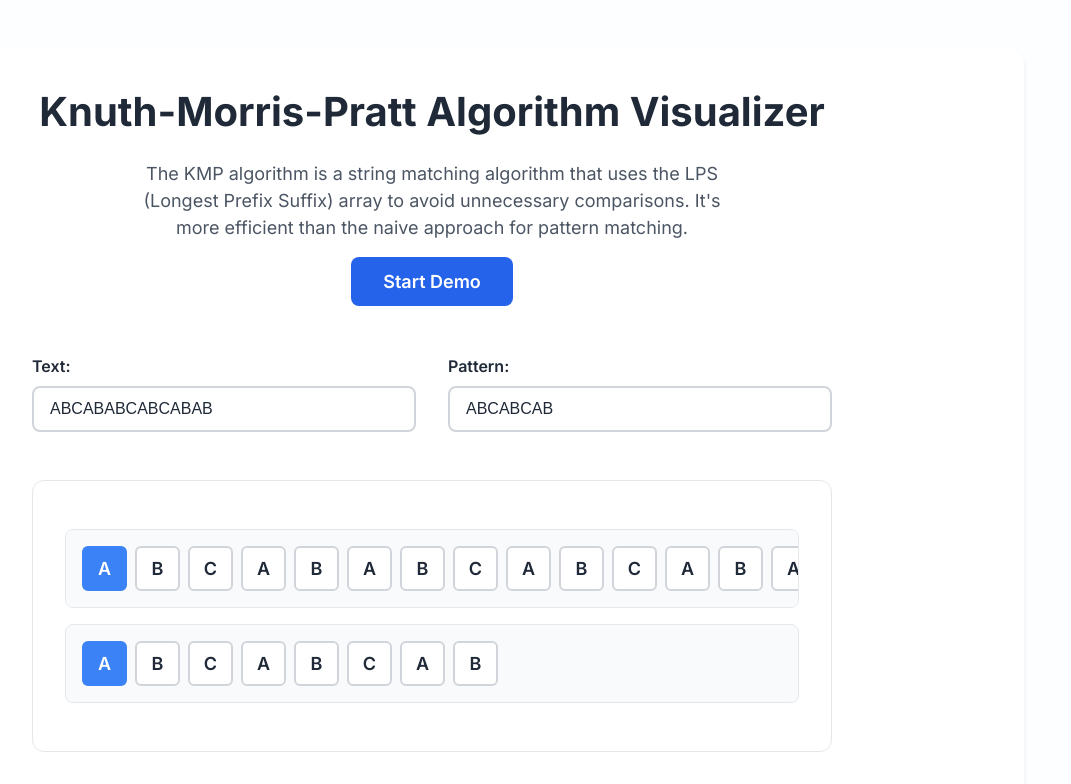
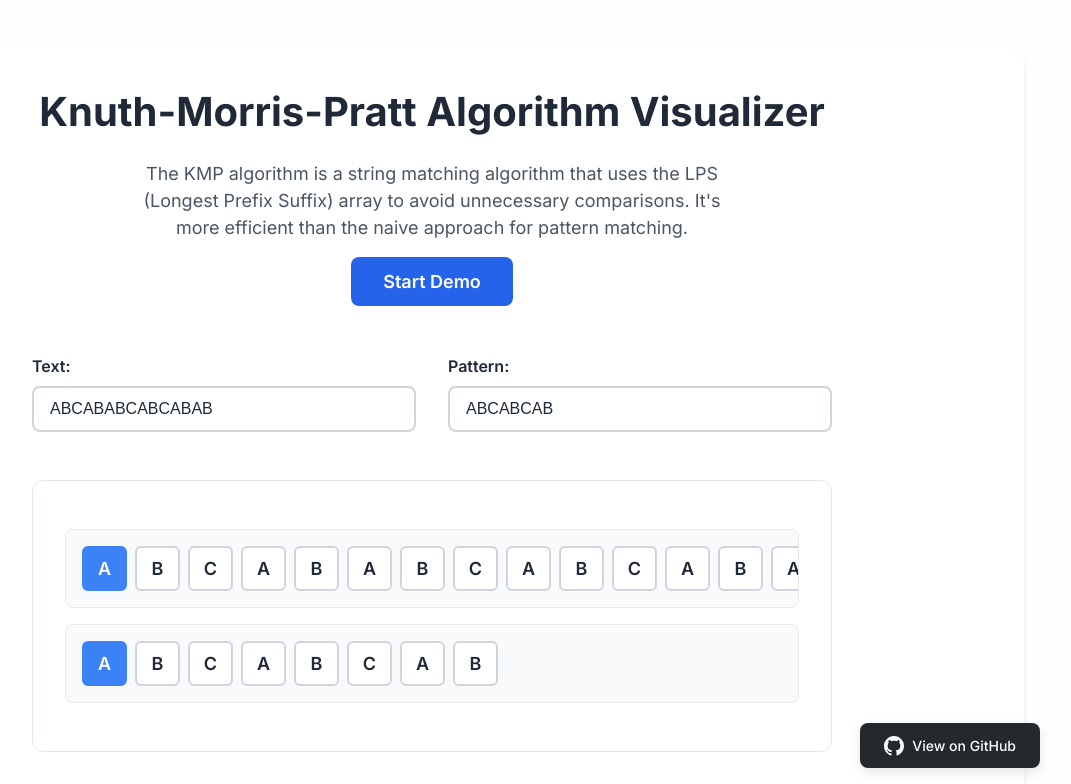
Before and after one commit to aditisingh02/kmp-algorithm-visualizer, a React (Vite) app: page / in a window 1280 px wide. Shown: the top 784 px of the page, without its empty margins (208-1279 px from the left). Built offline with nearby package versions, Linux system fonts and the light colour scheme.

Commit message:
add: link to github button

```diff
--- a/src/App.css
+++ b/src/App.css
@@ -26,6 +26,51 @@
   }
 }
 
+.header {
+  display: flex;
+  justify-content: space-between;
+  align-items: center;
+  padding: 1rem 2rem;
+  margin-bottom: 2rem;
+}
+
+.header h1 {
+  font-size: 1.5rem;
+  font-weight: 600;
+  color: #1a1a1a;
+}
+
+.github-button {
+  position: fixed;
+  bottom: 2rem;
+  right: 2rem;
+  display: inline-flex;
+  align-items: center;
+  gap: 0.5rem;
+  padding: 0.75rem 1.5rem;
+  background-color: #24292e;
+  color: white;
+  text-decoration: none;
+  border-radius: 8px;
+  font-size: 0.875rem;
+  font-weight: 500;
+  transition: all 0.2s;
+  box-shadow: 0 4px 12px rgba(0, 0, 0, 0.1);
+  z-index: 1000;
+}
+
+.github-button:hover {
+  transform: translateY(-2px);
+  box-shadow: 0 8px 16px rgba(0, 0, 0, 0.1);
+  background-color: #1a1f23;
+  color: #d8e4fa;
+}
+
+.github-button svg {
+  width: 20px;
+  height: 20px;
+}
+
 .card {
   padding: 2em;
 }
@@ -37,4 +82,47 @@
 .App {
   min-height: 100vh;
   padding: 2rem;
+  position: relative;
 }
+
+.github-corner:hover .octo-arm {
+  animation: octocat-wave 560ms ease-in-out;
+}
+
+@keyframes octocat-wave {
+  0%,
+  100% {
+    transform: rotate(0);
+  }
+  20%,
+  60% {
+    transform: rotate(-25deg);
+  }
+  40%,
+  80% {
+    transform: rotate(10deg);
+  }
+}
+
+@media (max-width: 500px) {
+  .github-corner:hover .octo-arm {
+    animation: none;
+  }
+  .github-corner .octo-arm {
+    animation: octocat-wave 560ms ease-in-out;
+  }
+}
+
+@media (max-width: 640px) {
+  .header {
+    flex-direction: column;
+    gap: 1rem;
+    text-align: center;
+    padding: 1rem;
+  }
+  .github-button {
+    bottom: 1rem;
+    right: 1rem;
+    padding: 0.5rem 1rem;
+  }
+}
--- a/src/App.tsx
+++ b/src/App.tsx
@@ -5,6 +5,28 @@
   return (
     <div className="App">
       <KMPVisualizer />
+      <a
+        href="https://github.com/aditisingh02/kmp-algorithm-visualizer"
+        target="_blank"
+        rel="noopener noreferrer"
+        className="github-button"
+      >
+        <svg
+          width="20"
+          height="20"
+          viewBox="0 0 24 24"
+          fill="none"
+          xmlns="http://www.w3.org/2000/svg"
+        >
+          <path
+            fillRule="evenodd"
+            clipRule="evenodd"
+            d="M12 0C5.37 0 0 5.37 0 12C0 17.31 3.435 21.795 8.205 23.385C8.805 23.49 9.03 23.13 9.03 22.815C9.03 22.53 9.015 21.585 9.015 20.58C6 21.135 5.22 19.845 4.98 19.17C4.845 18.825 4.26 17.76 3.75 17.475C3.33 17.25 2.73 16.695 3.735 16.68C4.68 16.665 5.355 17.55 5.58 17.91C6.66 19.725 8.385 19.215 9.075 18.9C9.18 18.12 9.495 17.595 9.84 17.295C7.17 16.995 4.38 15.96 4.38 11.37C4.38 10.065 4.845 8.985 5.61 8.145C5.49 7.845 5.07 6.615 5.73 4.965C5.73 4.965 6.735 4.65 9.03 6.195C9.99 5.925 11.01 5.79 12.03 5.79C13.05 5.79 14.07 5.925 15.03 6.195C17.325 4.635 18.33 4.965 18.33 4.965C18.99 6.615 18.57 7.845 18.45 8.145C19.215 8.985 19.68 10.05 19.68 11.37C19.68 15.975 16.875 16.995 14.205 17.295C14.64 17.67 15.015 18.39 15.015 19.515C15.015 21.12 15 22.41 15 22.815C15 23.13 15.225 23.505 15.825 23.385C18.2072 22.5807 20.2772 21.0497 21.7437 19.0074C23.2101 16.965 23.9993 14.5143 24 12C24 5.37 18.63 0 12 0Z"
+            fill="currentColor"
+          />
+        </svg>
+        View on GitHub
+      </a>
     </div>
   );
 }
```
